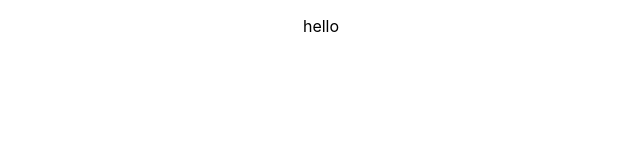
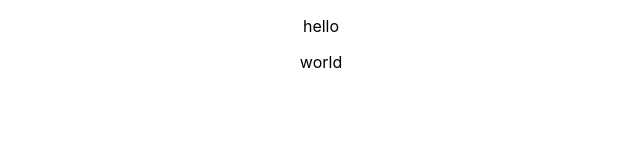
Before and after one commit to nikhilwalwatkar/aws_dev_pod, a React (Create React App) app: page / in a window 1280 px wide. Shown: the top 160 px of the page, without its empty margins (319-959 px from the left). Built offline with nearby package versions, Linux system fonts and the light colour scheme.

Commit message:
Update App.js

```diff
--- a/src/App.js
+++ b/src/App.js
@@ -5,6 +5,7 @@ function App() {
   return (
     <div className="App">
     <p>hello</p>
+    <p>world</p>
     </div>
   );
 }
```
